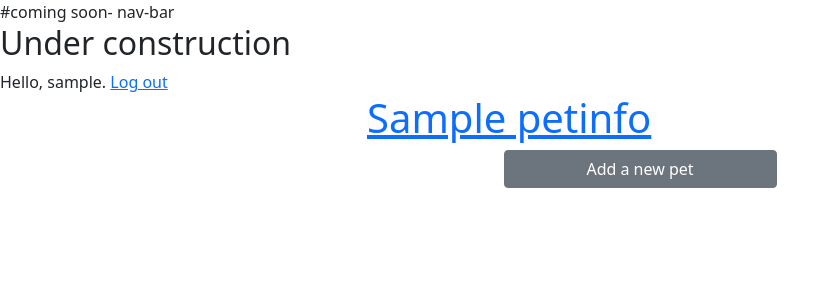
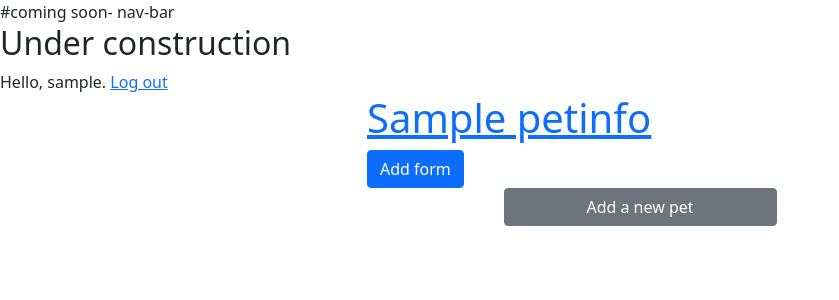
Before and after one commit to amyjprogrammer/pet_health_tracker, a Django app: page /pet_names/ in a window 1280 px wide. Shown: the top 300 px of the page, without its empty margins (0-839 px from the left). Run offline with Django 3.2, Linux system fonts and the light colour scheme; a user stored in the database is signed in; tables that the repository leaves empty hold one stand-in row (values such as "Sample post").

Commit message:
adding a form and some html

```diff
--- a/pet_health_tracker/forms.py
+++ b/pet_health_tracker/forms.py
@@ -23,7 +23,9 @@ class PetInfoForm(forms.ModelForm):
 class HealthTrackerForm(forms.ModelForm):
     class Meta:
         model = HealthTracker
-        fields = '__all__'
+        fields= [
+            'pet_name', 'tracking_type', 'pet_weight', 'pet_temp', 'solid_stool', 'healthy_appetite', 'healthy_coat', 'range_of_motion_exercises', 'ongoing_meds', 'pet_glucose', 'acupuncture', 'laser_therapy', 'adjustment', 'surgery', 'special_notes_for_next_time', 'notes',
+        ]
         labels = {
             'tracking_type': "Tracking Choice",
             'pet_weight': 'Weight',
--- a/pet_health_tracker/templates/pet_health_tracker/pet_names.html
+++ b/pet_health_tracker/templates/pet_health_tracker/pet_names.html
@@ -8,15 +8,16 @@
 
   {% for pet in pet_names %}
     <h6 class="display-6">
-      <a href="{% url "pet_health_tracker:pet_health" pet.id %}">{{ pet }}</a>
+      <a href="{% url 'pet_health_tracker:pet_health' pet.id %}">{{ pet }}</a>
     </h6>
+    <a class="btn btn-primary"  href="{% url 'pet_health_tracker:pet_tracker' pet.id %}">Add form</a>
   {% empty %}
     <h2>No pets have been added to your account yet.</h2>
   {% endfor %}
 
 
   <div class="d-grid gap-2 col-6 mx-auto">
-    <a class="btn btn-secondary" href="#" role='button' data-bs-toggle="button" autocomplete="off">Add a new pet</a>
+    <a class="btn btn-secondary" href="{% url 'pet_health_tracker:add_pet' %}" >Add a new pet</a>
   </div>
 
 
--- a/pet_health_tracker/urls.py
+++ b/pet_health_tracker/urls.py
@@ -10,8 +10,8 @@ urlpatterns = [
     path('', views.home ,name="home"),
     path('pet_names/', views.pet_names, name='pet_names'),
     path('pet_health/<int:pet_id>/', views.pet_health, name='pet_health'),
-    path('pet_form/<int:pet_id>/', views.pet_form, name='pet_form'),
-    path('add_pet/<int:pet_id>/', views.add_pet, name='add_pet'),
+    path('pet_tracker/<int:pet_id>/', views.pet_tracker, name='pet_tracker'),
+    path('add_pet/', views.add_pet, name='add_pet'),
     path('chart_weight_data/<str:pet>/', views.chart_weight_data, name='chart_weight_data'),
     path('chart_temp_data/<str:pet>/', views.chart_temp_data, name='chart_temp_data'),
     ]
--- a/pet_health_tracker/views.py
+++ b/pet_health_tracker/views.py
@@ -18,9 +18,21 @@ def pet_names(request):
     return render(request, 'pet_health_tracker/pet_names.html', context)
 
 @login_required
-def add_pet(request, pet_id):
+def add_pet(request):
     """form to add a pet"""
+    if request.method != 'POST':
+        #no data submitted; creating a blank form
+        form = PetInfoForm()
+    else:
+        #creating a new pet and verifying the data
+        form = PetInfoForm(data=request.POST)
+        if form.is_valid():
+            add_pet = form.save(commit=False)
+            add_pet.owner = request.user
+            add_pet.save()
+            return redirect('pet_health_tracker:pet_names')
 
+    context = {'form': form}
     return render(request, 'pet_health_tracker/add_pet.html', context)
 
 
@@ -35,10 +47,24 @@ def pet_health(request, pet_id):
     return render(request, 'pet_health_tracker/pet_health.html', context)
 
 @login_required
-def pet_form(request, pet_id):
+def pet_tracker(request, pet_id):
     """option to add a new health form"""
+    pet_name = get_object_or_404(PetInfo, id=pet_id)
+    check_pet_owner(request, pet_name.owner)
 
-    return render(request, 'pet_health_tracker/pet_form.html', context)
+    if request.method != 'POST':
+        #show empty form.  Allow user to enter info
+        form = HealthTrackerForm()
+    else:
+        form = HealthTrackerForm(data=request.POST)
+        if form.is_valid():
+            pet_tracker = form.save(commit=False)
+            pet_tracker.pet_name = pet_name
+            pet_tracker.save()
+            return redirect('pet_health_tracker:pet_health', pet_id=pet.id)
+
+    context = {'pet_name': pet_name, 'form': form}
+    return render(request, 'pet_health_tracker/pet_tracker.html', context)
 
 @login_required
 def check_pet_owner(request, owner):
```
Also changed, not shown: pet_health_tracker/templates/pet_health_tracker/add_pet.html (+16 -1 lines), pet_health_tracker/templates/pet_health_tracker/pet_form.html (deleted, +0 -7 lines), pet_health_tracker/templates/pet_health_tracker/pet_tracker.html (added, +11 -0 lines), pet_health_tracker/migrations/0001_initial.py, pet_health_tracker/migrations/0002_auto_20210130_1834.py (deleted), pet_health_tracker/migrations/0003_auto_20210130_1857.py (deleted), pet_health_tracker/migrations/0004_auto_20210130_1859.py (deleted), pet_health_tracker/migrations/0005_auto_20210131_1944.py (deleted).
